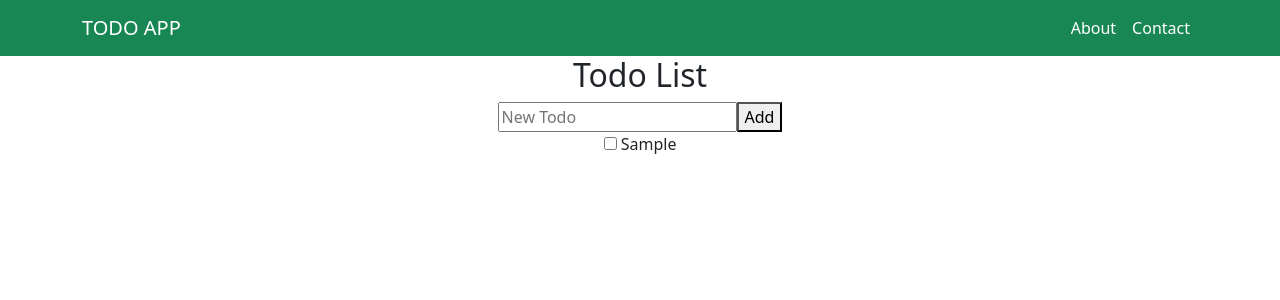
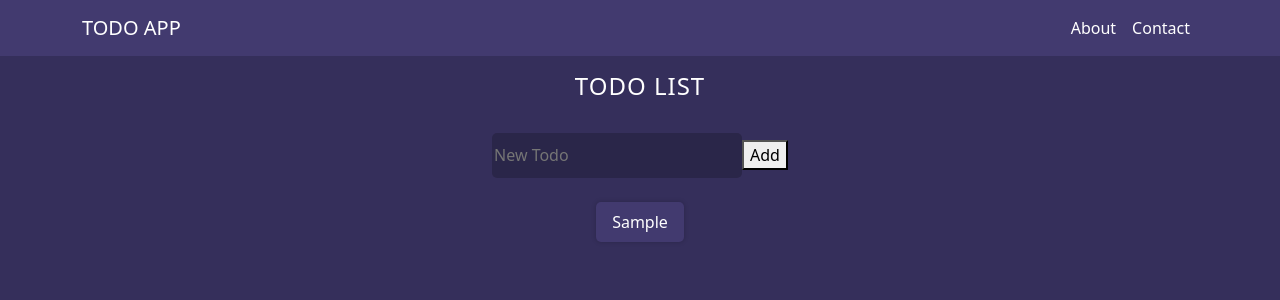
Before and after one commit to yasithWimukthi/todo-app, a React (Create React App) app: page / in a window 1280 px wide. Both pictures are taken after typing "Sample" into the empty fields and a click on the button "Add". Shown: the top 300 px of the page. Built offline with nearby package versions, Linux system fonts and the light colour scheme.

Commit message:
Style components

```diff
--- a/src/App.css
+++ b/src/App.css
@@ -1,38 +1,5 @@
 .App {
   text-align: center;
+  background-color: #352f5b;
+  height: 100vh;
 }
-
-.App-logo {
-  height: 40vmin;
-  pointer-events: none;
-}
-
-@media (prefers-reduced-motion: no-preference) {
-  .App-logo {
-    animation: App-logo-spin infinite 20s linear;
-  }
-}
-
-.App-header {
-  background-color: #282c34;
-  min-height: 100vh;
-  display: flex;
-  flex-direction: column;
-  align-items: center;
-  justify-content: center;
-  font-size: calc(10px + 2vmin);
-  color: white;
-}
-
-.App-link {
-  color: #61dafb;
-}
-
-@keyframes App-logo-spin {
-  from {
-    transform: rotate(0deg);
-  }
-  to {
-    transform: rotate(360deg);
-  }
-}
--- a/src/Components/Header/Header.tsx
+++ b/src/Components/Header/Header.tsx
@@ -3,7 +3,7 @@ import React from 'react';
 
 const TopNav: React.FC = () => {
     return (
-        <nav className="navbar navbar-expand-lg navbar-light bg-success">
+        <nav className="navbar navbar-expand-lg navbar-light" style={{backgroundColor:'#423a6f'}}>
             <div className="container">
                 <a className="navbar-brand text-white" href="/">TODO APP</a>
                 <button
--- /dev/null
+++ b/src/Components/Todo/Todo.css
@@ -0,0 +1,44 @@
+.todo-list {
+    display: flex;
+    flex-direction: column;
+    justify-content: center;
+    align-items: center;
+    width: 100%;
+}
+.todo-list h2 {
+    font-size: 1.5rem;
+    font-weight: 400;
+    margin: 1rem;
+    padding: 0;
+    text-align: center;
+    color: #fff;
+    text-transform: uppercase;
+    letter-spacing: 1px;
+}
+.todo-input {
+    display: flex;
+    justify-content: center;
+    align-items: center;
+    width: 100%;
+    margin: 1rem 0;
+}
+input[type=text],
+input[type=text]:focus{
+    color: #fff;
+    border: none;
+    background-color: rgba(0, 0, 0, .2);
+    height: 45px;
+    border-radius: 5px;
+    width: 250px;
+}
+.todo-item {
+    display: flex;
+    justify-content: space-between;
+    align-items: center;
+    padding: 0.5rem 1rem;
+    margin: 0.5rem 0;
+    color: #fff;
+    border-radius: 5px;
+    box-shadow: 0 0 5px rgba(0, 0, 0, 0.2);
+    background-color: #423a6f;
+}
--- a/src/Components/Todo/TodoItem.tsx
+++ b/src/Components/Todo/TodoItem.tsx
@@ -1,4 +1,5 @@
 import React from 'react';
+import './Todo.css'
 
 interface TodoItemProps {
     text: string;
@@ -6,8 +7,8 @@ interface TodoItemProps {
 
 const TodoItem: React.FC<TodoItemProps> = ({ text }) => {
     return (
-        <div>
-            <input type="checkbox" /> {text}
+        <div className="todo-item">
+            {text}
         </div>
     );
 };
--- a/src/Components/Todo/TodoList.tsx
+++ b/src/Components/Todo/TodoList.tsx
@@ -1,6 +1,8 @@
 // src/TodoList.tsx
-import React, { useState } from 'react';
+import React, {useState} from 'react';
 import TodoItem from './TodoItem';
+import './Todo.css'
+
 
 const TodoList: React.FC = () => {
     const [todos, setTodos] = useState<string[]>([]);
@@ -14,8 +16,9 @@ const TodoList: React.FC = () => {
     };
 
     return (
-        <div>
+        <div className="todo-list">
             <h2>Todo List</h2>
+            <div className="todo-input">
                 <input
                     type="text"
                     value={newTodo}
@@ -23,9 +26,10 @@ const TodoList: React.FC = () => {
                     placeholder="New Todo"
                 />
                 <button onClick={addTodo}>Add</button>
+            </div>
             <div>
                 {todos.map((todo, index) => (
-                    <TodoItem key={index} text={todo} />
+                    <TodoItem key={index} text={todo}/>
                 ))}
             </div>
         </div>
```
Lines whose indentation alone changed are shown as unchanged.
